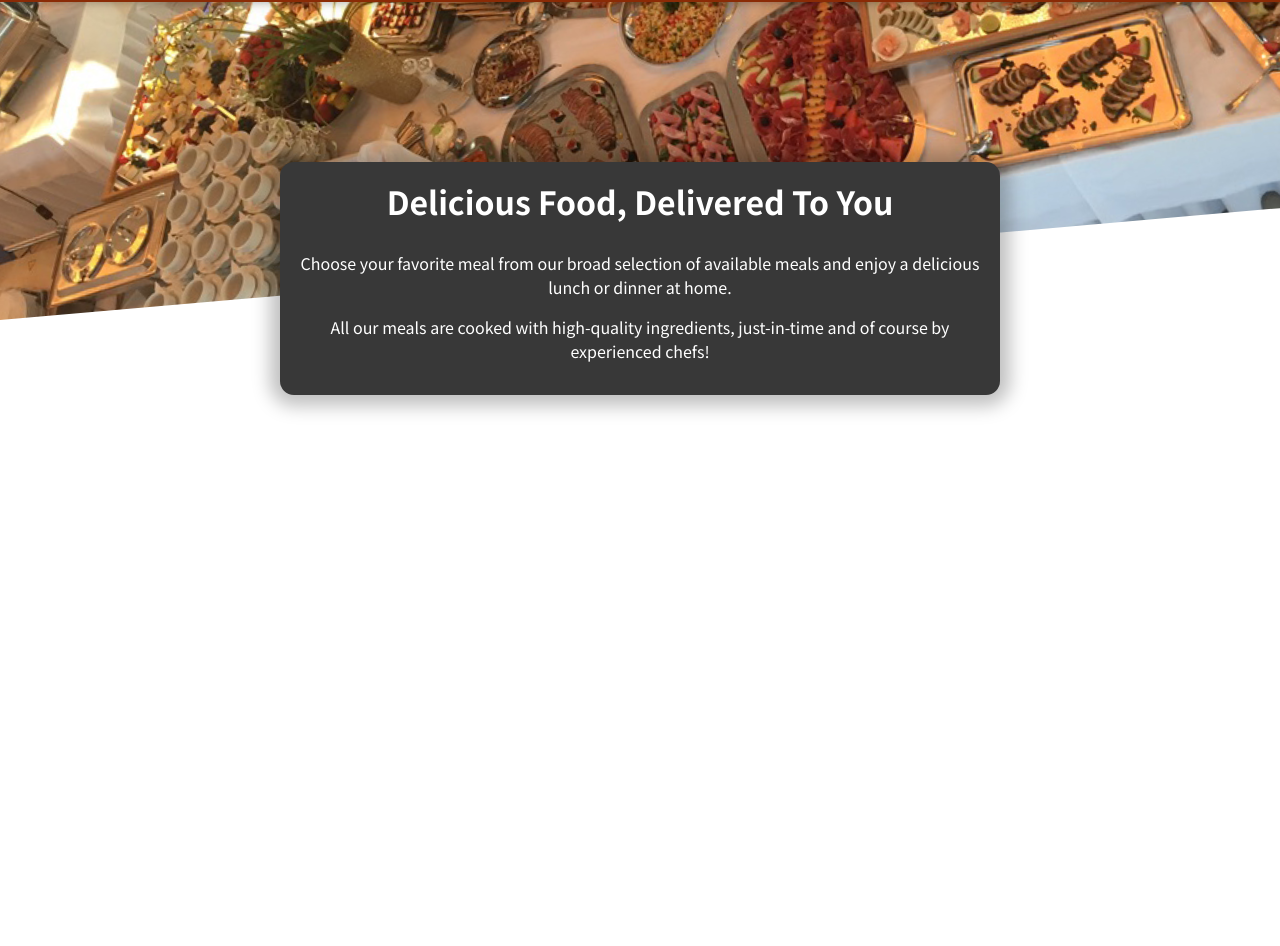
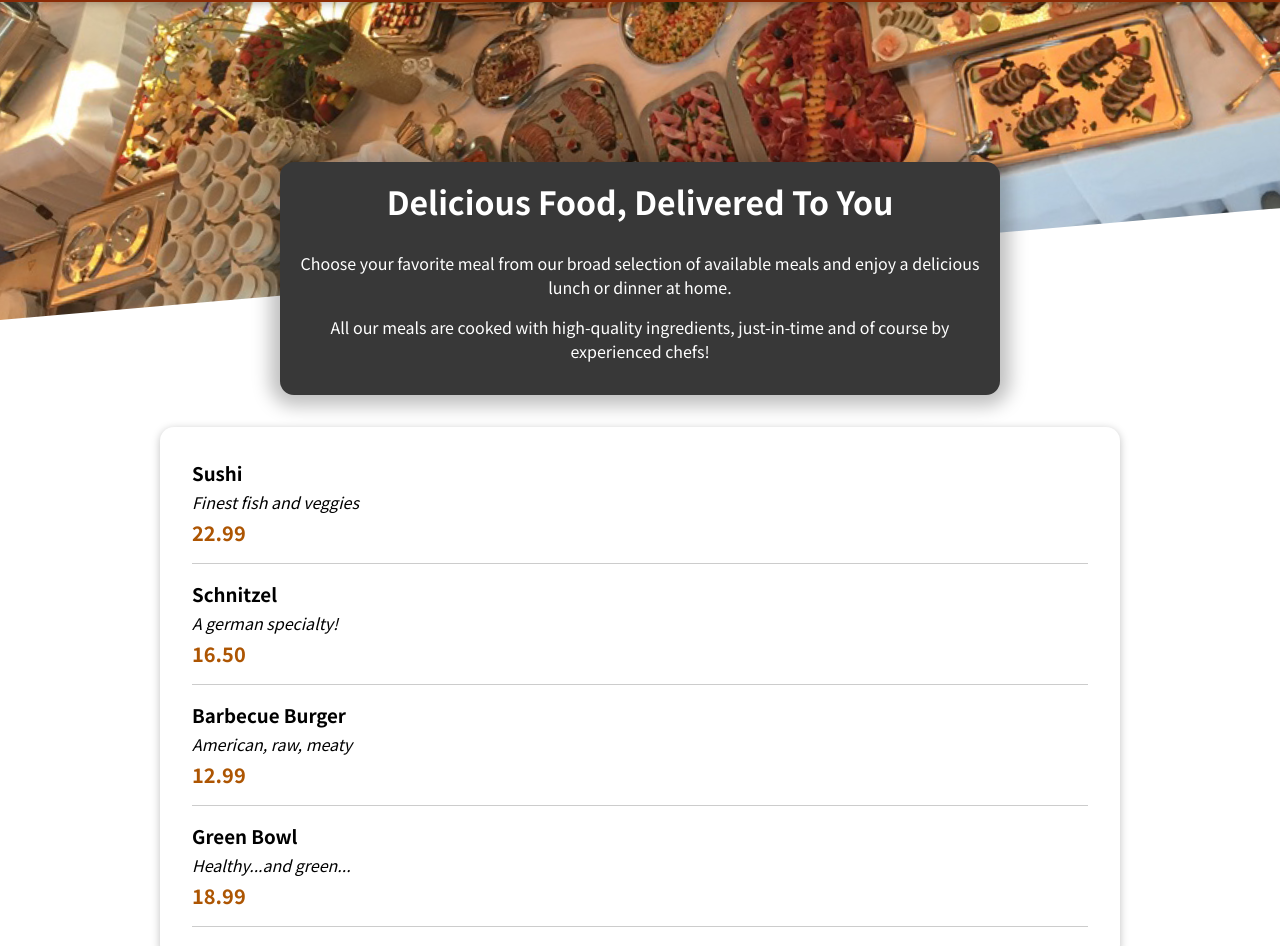
Before and after one commit to MilanTibadiya/Restaurant-Website, a React (Create React App) app: page / in a window 1280 px wide. Shown: the part 78-1024 px from the top of the page. Before the commit the page ends 800 px from the top, so only its background shows below. Built offline with nearby package versions, Linux system fonts and the light colour scheme.

Commit message:
03-Making the Items visible

```diff
--- a/src/App.js
+++ b/src/App.js
@@ -1,12 +1,16 @@
 import React from "react";
 
 import Header from "./components/Layout/Header";
+import Meals from "./components/Meals/Meals";
 
 function App() {
   return (
-    <div>
+    <React.Fragment>
       <Header/>
-    </div>
+      <main>
+        <Meals/>
+      </main>
+    </React.Fragment>
   );
 }
 
--- a/src/components/Layout/Header.js
+++ b/src/components/Layout/Header.js
@@ -3,7 +3,6 @@
 import HeaderCartButton from "./HeaderCartButton";
 import mealsImage from '../../assets/meals.jpg';
 import classes from './Header.module.css';
-import MealsSummary from "../Meals/MealsSummary";
 
 const Header = () => {
     return(
@@ -16,7 +15,6 @@
             <div className={classes['main-image']}>
                 <img src={mealsImage} alt="A table full of delicious food!"/>
             </div>
-            <MealsSummary/>
         </React.Fragment>
     )
 };
--- /dev/null
+++ b/src/components/Meals/AvailableMeals.js
@@ -0,0 +1,50 @@
+import Card from "../UI/Card";
+import MealItem from "./MealItem/MealItem";
+import classes from "./AvailableMeals.module.css";
+
+const DUMMY_MEALS = [
+  {
+    id: "m1",
+    name: "Sushi",
+    description: "Finest fish and veggies",
+    price: 22.99,
+  },
+  {
+    id: "m2",
+    name: "Schnitzel",
+    description: "A german specialty!",
+    price: 16.5,
+  },
+  {
+    id: "m3",
+    name: "Barbecue Burger",
+    description: "American, raw, meaty",
+    price: 12.99,
+  },
+  {
+    id: "m4",
+    name: "Green Bowl",
+    description: "Healthy...and green...",
+    price: 18.99,
+  },
+];
+
+const AvailableMeals = () => {
+  const mealsList = DUMMY_MEALS.map((meal) => (
+    <MealItem
+       key={meal.id}
+       name={meal.name}
+       description={meal.description}
+       price={meal.price}
+    />
+  ));
+  return (
+    <section className={classes.meals}>
+      <Card>
+        <ul>{mealsList}</ul>
+      </Card>
+    </section>
+  );
+};
+
+export default AvailableMeals;
--- /dev/null
+++ b/src/components/Meals/AvailableMeals.module.css
@@ -0,0 +1,24 @@
+.meals {
+    max-width: 60rem;
+    width: 90%;
+    margin: 2rem auto;
+    animation: meals-appear 1s ease-out forwards;
+  }
+
+  .meals ul {
+    list-style: none;
+    margin: 0;
+    padding: 0;
+  }
+
+  @keyframes meals-appear {
+    from {
+      opacity: 0;
+      transform: translateY(3rem);
+    }
+
+    to {
+      opacity: 1;
+      transform: translateY(0);
+    }
+  }
--- /dev/null
+++ b/src/components/Meals/MealItem/MealItem.js
@@ -0,0 +1,17 @@
+import classes from './MealItem.module.css';
+
+const MealItem = (props) => {
+    const price = `${props.price.toFixed(2)}`; //in point after 2 digit
+
+    return (
+        <li className={classes.meal}>
+            <div>
+                <h3>{props.name}</h3>
+                <div className={classes.description}>{props.description}</div>
+                <div className={classes.price}>{price}</div>
+            </div>
+        </li>
+    );
+};
+
+export default MealItem;
--- /dev/null
+++ b/src/components/Meals/MealItem/MealItem.module.css
@@ -0,0 +1,22 @@
+.meal {
+    display: flex;
+    justify-content: space-between;
+    margin: 1rem;
+    padding-bottom: 1rem;
+    border-bottom: 1px solid #ccc;
+  }
+
+  .meal h3 {
+    margin: 0 0 0.25rem 0;
+  }
+
+  .description {
+    font-style: italic;
+  }
+
+  .price {
+    margin-top: 0.25rem;
+    font-weight: bold;
+    color: #ad5502;
+    font-size: 1.25rem;
+  }
--- /dev/null
+++ b/src/components/Meals/Meals.js
@@ -0,0 +1,15 @@
+import React from "react";
+
+import AvailableMeals from "./AvailableMeals";
+import MealsSummary from "./MealsSummary";
+
+const Meals = () => {
+    return (
+        <React.Fragment>
+            <MealsSummary/>
+            <AvailableMeals/>
+        </React.Fragment>
+    );
+};
+
+export default Meals;
--- /dev/null
+++ b/src/components/UI/Card.js
@@ -0,0 +1,8 @@
+import classes from './Card.module.css';
+const Card = (props) => {
+    return (
+        <div className={classes.card}>{props.children}</div>
+    );
+};
+
+export default Card;
--- /dev/null
+++ b/src/components/UI/Card.module.css
@@ -0,0 +1,6 @@
+.card {
+    padding: 1rem;
+    box-shadow: 0 2px 8px rgba(0, 0, 0, 0.25);
+    border-radius: 14px;
+    background-color: white;
+  }
```
